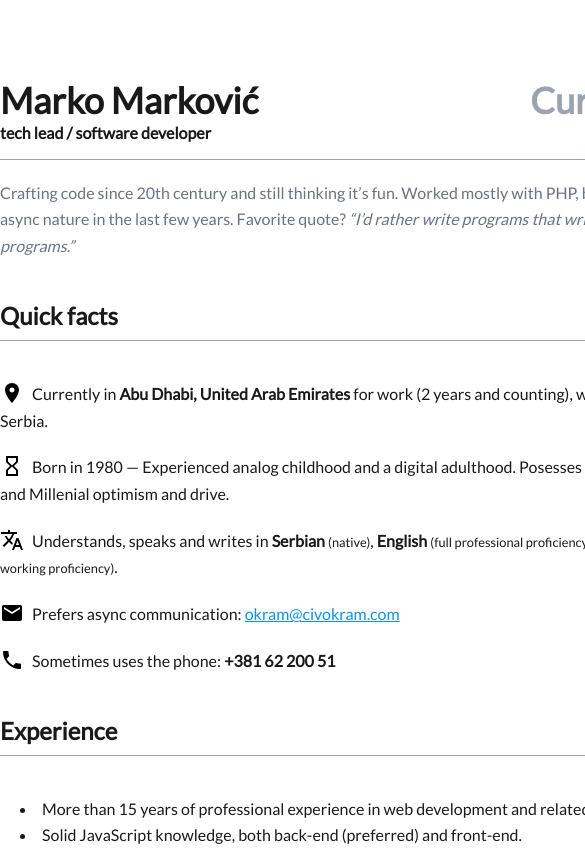
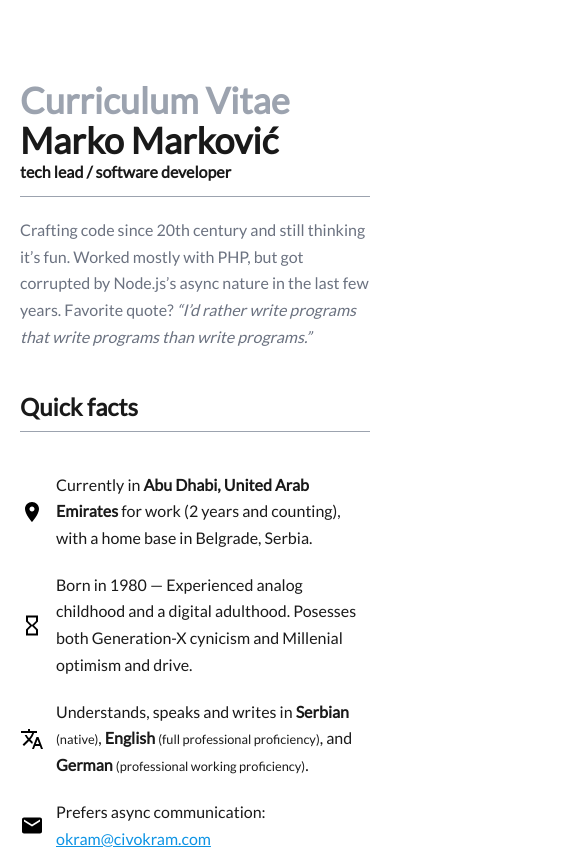
Before and after one commit to markomarkovic/cv, a Vue app: page / in a window 390 px wide. Shown: the top 849 px of the page, 585 px wide, since content can reach past the window. Built offline with nearby package versions, Linux system fonts and the light colour scheme.

Commit message:
Make it more mobile friendly

```diff
--- a/src/App.vue
+++ b/src/App.vue
@@ -1,10 +1,12 @@
 <template>
-  <div class="container mx-auto mt-20" style="width: 800px">
+  <div class="container mx-auto mt-20">
     <header>
       <h1>
         <p class="title">{{ facts.basicFacts.title }}</p>
-        <p class="name">{{ facts.basicFacts.name }}</p>
-        <p class="profession">{{ facts.basicFacts.profession }}</p>
+        <div class="name">
+          {{ facts.basicFacts.name }}
+          <p class="profession">{{ facts.basicFacts.profession }}</p>
+        </div>
       </h1>
 
       <blockquote>
@@ -38,11 +40,11 @@
         v-for="(item, i) in facts.experience.details"
         v-bind:key="i"
       >
+        <img v-bind:src="item.logo" />
         <h3>
           {{ item.title }} &mdash; {{ item.employer }}
           <small>{{ item.location }}</small>
         </h3>
-        <img v-bind:src="item.logo" />
         <p class="date">
           <span class="from">{{ item.startDate }}</span> ⇨
           <span class="to">{{ item.endDate }}</span>
@@ -81,10 +83,10 @@
       <h2>Notable Projects</h2>
 
       <div class="details" v-for="(item, i) in facts.projects" v-bind:key="i">
+        <img v-bind:src="item.logo" />
         <h3>
           <a v-bind:href="item.link">{{ item.title }}</a>
         </h3>
-        <img v-bind:src="item.logo" />
         <p class="date">
           <span class="from">{{ item.startDate }}</span> ⇨
           <span class="to">{{ item.endDate }}</span>
--- a/src/index.css
+++ b/src/index.css
@@ -12,6 +12,11 @@ html {
   line-height: 1.67;
   -webkit-font-smoothing: antialiased;
   -moz-osx-font-smoothing: grayscale;
+}
+
+.container {
+  @apply px-5;
+  max-width: 800px;
 }
 
 a {
@@ -32,16 +37,16 @@ header {
   @apply mb-10;
 }
 header h1 {
-  @apply border-b border-gray-400 pb-3 mb-5;
+  @apply border-b border-gray-400 pb-3 mb-5 flex flex-wrap-reverse justify-between;
 }
 header h1 .title {
-  @apply float-right text-4xl text-gray-400 font-bold;
+  @apply text-4xl text-gray-400 font-bold order-last;
 }
 header h1 .name {
   @apply text-4xl font-bold;
 }
 header h1 .profession {
-  @apply font-bold;
+  @apply text-base font-bold flex-initial break-all;
 }
 header blockquote {
   @apply text-gray-500;
@@ -59,10 +64,13 @@ section h3 {
 }
 
 .quickfacts p {
-  @apply mb-5;
+  @apply mb-5 flex;
 }
 .quickfacts p img {
-  @apply float-left mr-2;
+  @apply mr-3 flex-initial;
+}
+.quickfacts p span {
+  @apply flex-initial;
 }
 
 .details {
@@ -72,7 +80,7 @@ section h3 {
   @apply text-gray-300 ml-3;
 }
 .details img {
-  @apply float-right;
+  @apply float-right mt-3 ml-5 mb-5;
   width: 90px;
 }
 .details .description {
@@ -95,6 +103,9 @@ section h3 {
   @page {
     margin: 2.5cm;
   }
+  .container {
+    padding: 0 !important;
+  }
   .details img {
     width: 3cm;
   }
```
